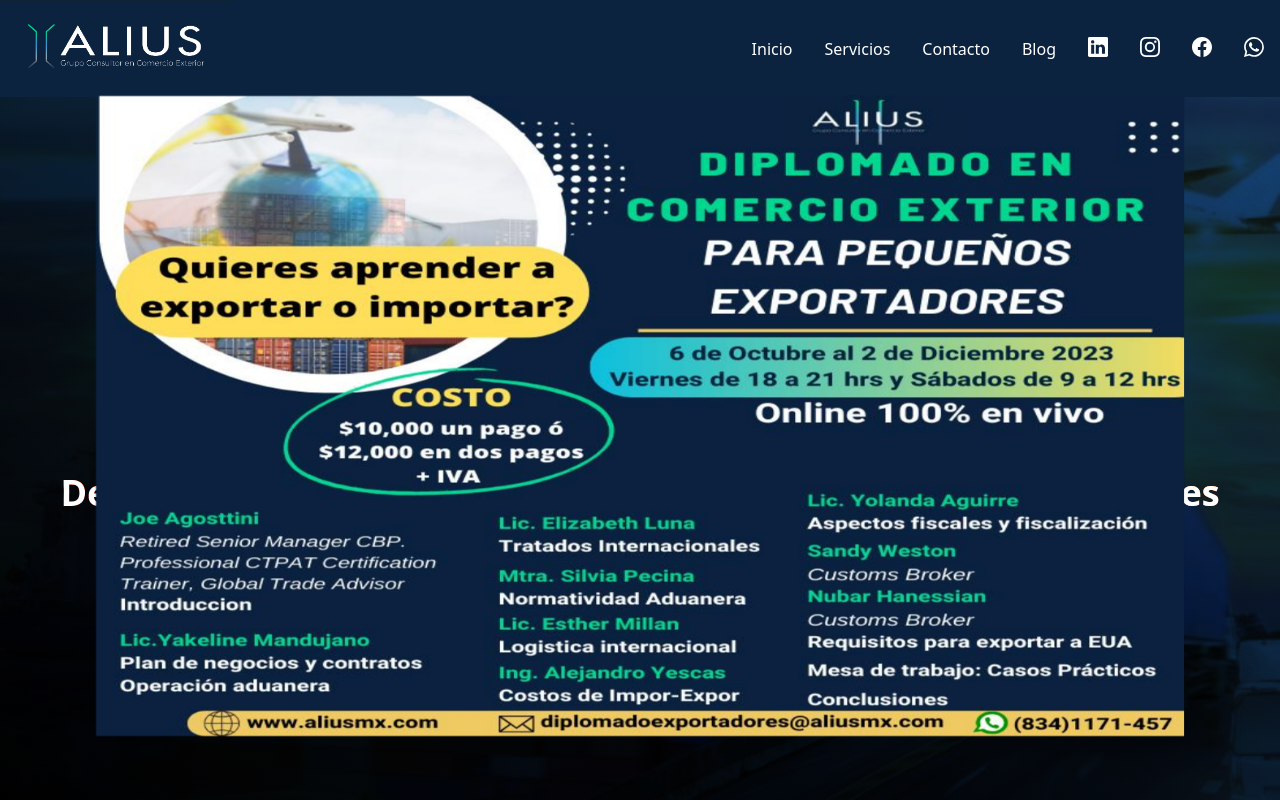
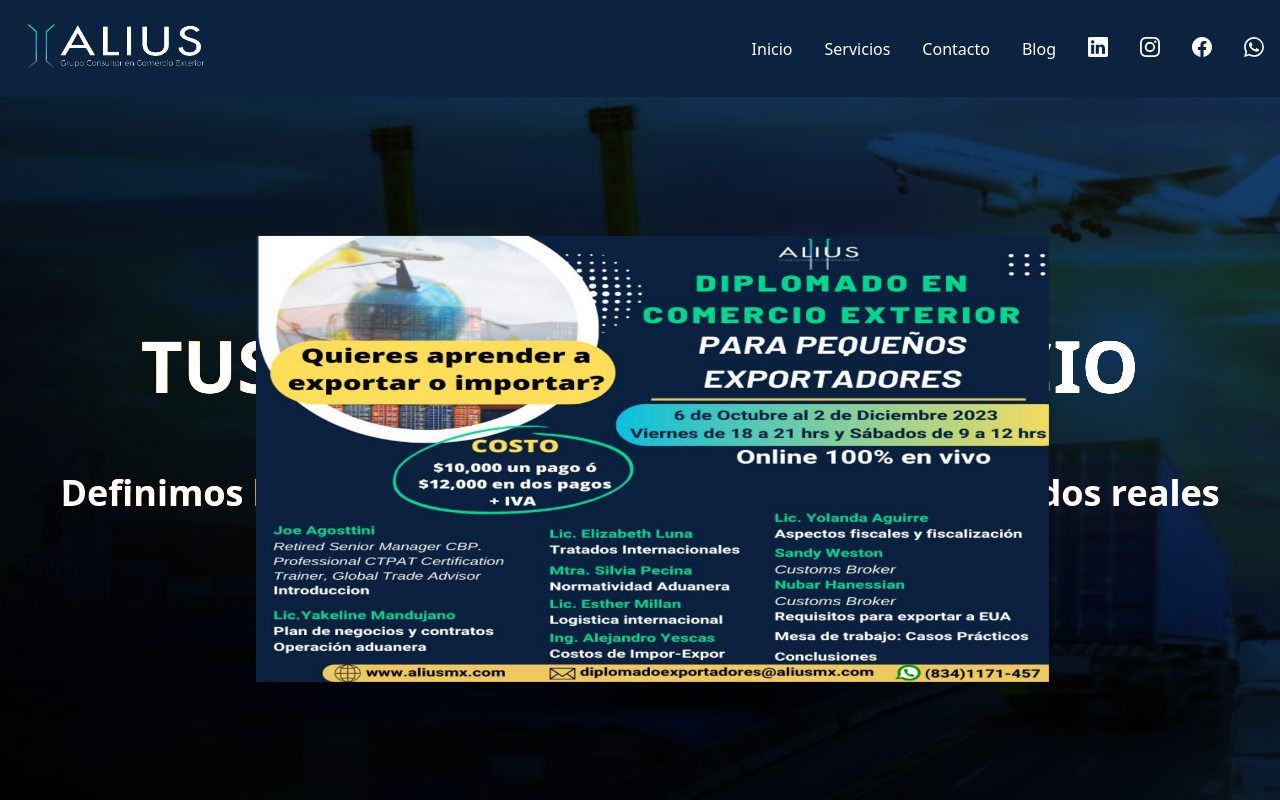
Before and after one commit to uziel471/Alius, a React (Create React App) app: page / in a window 1280 px wide. Shown: the top 800 px of the page. Built offline with nearby package versions, Linux system fonts and the light colour scheme.

Commit message:
ad changes

```diff
--- a/src/components/Ad.jsx
+++ b/src/components/Ad.jsx
@@ -5,10 +5,10 @@
   const [visible, setVisible] = useState(true);
   return(
     <div id="staticModal" data-modal-backdrop="static" tabindex="-1" aria-hidden="true" class={`fixed top-0 right-0 z-50 w-full p-4 overflow-x-hidden overflow-y-auto md:inset-0 h-[calc(100%-1rem)] max-h-full ${!visible && 'hidden'}`}>
-        <div class="relative w-full max-h-full">
-            <div class="relative rounded-lg">
+        <div class="relative w-full max-h-full md:pt-[8%] md:pl-[16%] pt-10">
+            <div class="rounded-lg">
                 <div class="p-auto min-h-screen min-w-full">
-                  <img onClick={() => setVisible(false)} src={homeImage} className="object-fill w-full h-full p-20 absolute mix-blend-overlay" alt="Home" />
+                  <img onClick={() => setVisible(false)} src={homeImage} className="md:w-[70%] md:h-[70%] h-[50%] w-full pt-20 mt-20 md:p-10 absolute mix-blend-overlay align-center" alt="Home" />
                 </div>
             </div>
         </div>
```
